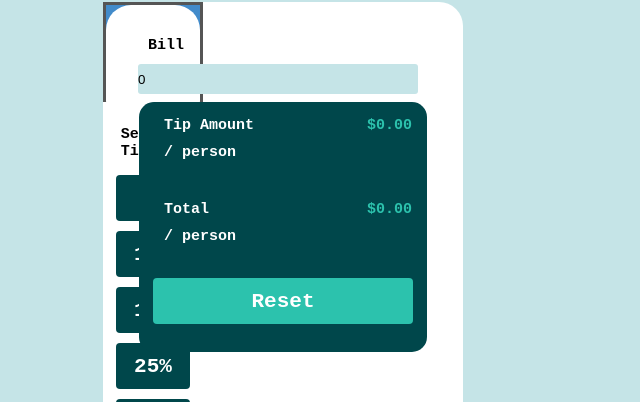
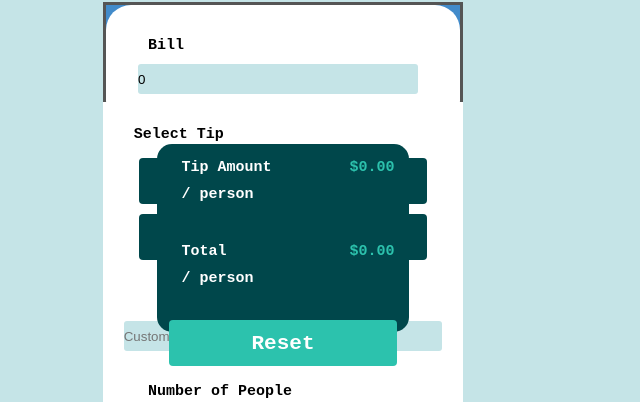
Before and after one commit to dragonfire124/reactcalc, a React app: page / in a window 1280 px wide. Shown: the part 136-538 px from the top of the page, without its empty margins (357-997 px from the left). Built offline with nearby package versions, Linux system fonts and the light colour scheme.

Commit message:
2 files modified

```diff
--- a/src/components/FormTips/FormTips.scss
+++ b/src/components/FormTips/FormTips.scss
@@ -1,5 +1,5 @@
 .FormTips {
-  width: 100px;
+  width: 100%;
   height: 100px;
   border: 3px solid #555;
   background: #428bca;
--- a/src/components/Result/Result.scss
+++ b/src/components/Result/Result.scss
@@ -4,6 +4,10 @@
   height: 250px;
   display: flex;
   justify-content: center;
+  padding-block-start: 42px;
+  padding-block-end: 20px;
+  padding-inline: 22px;
+
 }
 
 .Result-container {
```
